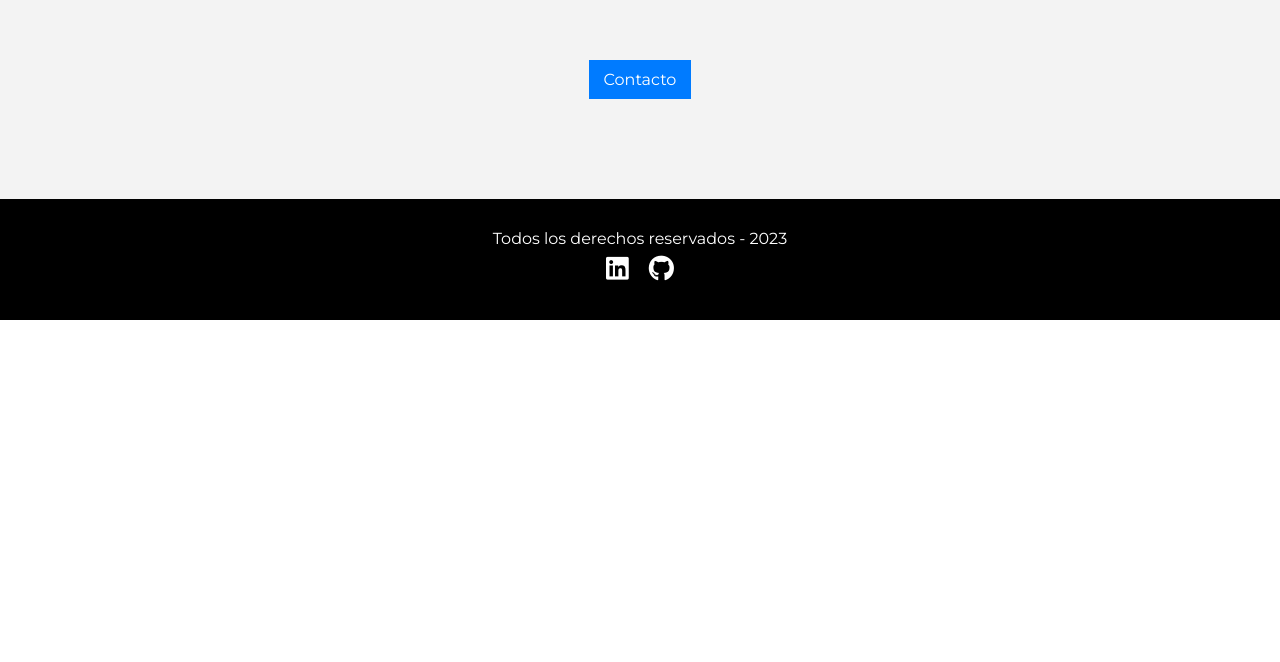
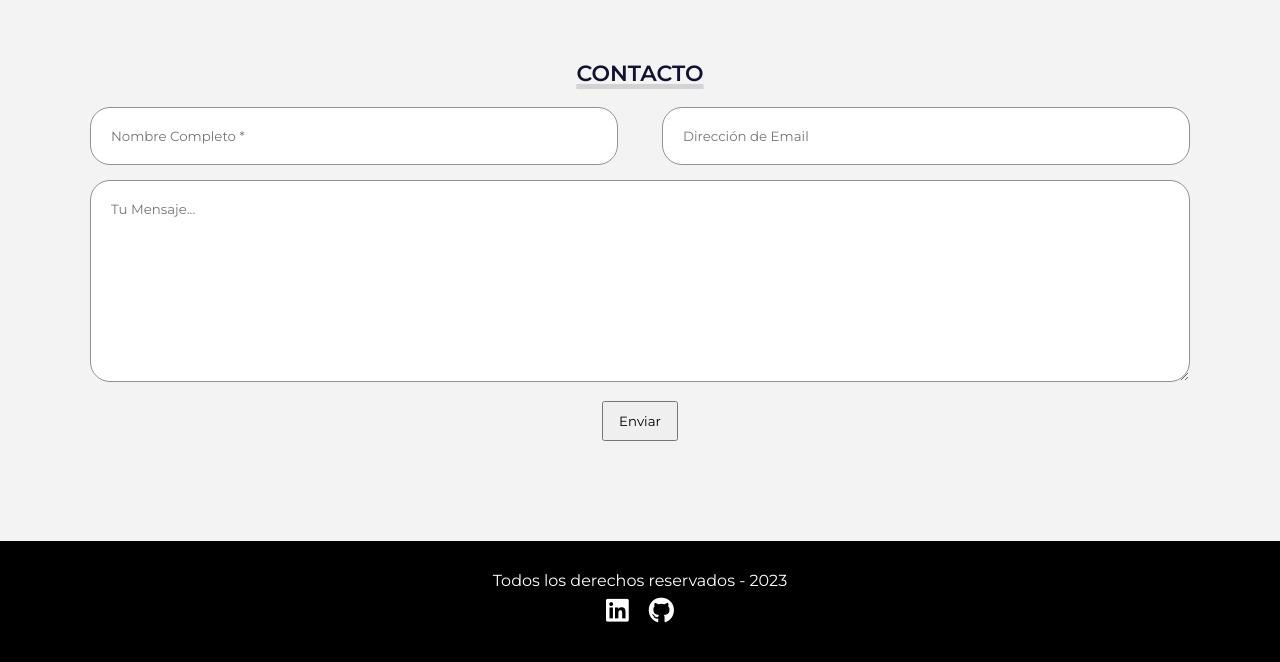
Before and after one commit to Nico-Dondo/Portfolio, a website: page index.html in a window 1280 px wide. Shown: the part 2646-3308 px from the top of the page. Before the commit the page ends 2966 px from the top, so only its background shows below. Drawn offline with Linux system fonts and the light colour scheme.

Commit message:
Rutas de linkeo

```diff
--- a/estilo.css
+++ b/estilo.css
@@ -670,16 +670,3 @@
                 margin-bottom: 15px;
             }
         }
-
-        /* Estilos CSS */
-.btn-enviar {
-    background-color: #007BFF;
-    color: white;
-    border: none;
-    padding: 10px 20px;
-    font-size: 16px;
-    cursor: pointer;
-}
-.btn-enviar:hover {
-    background-color: #0056b3;
-}
--- a/index.html
+++ b/index.html
@@ -193,9 +193,37 @@
 
     <!-- SECCTION C O N T A C T O -->
     <section id="contacto">
-        <button class="btn-enviar" onclick="enviarCorreo()">Contacto</button>
+        <h3 class="titulo-seccion">Contacto</h3>
+        <div class="contenedor-form">
+            <form id="formulario" action="mailto:tu-correo@example.com" method="get">
+                <div class="fila mitad">
+                    <input type="text" placeholder="Nombre Completo *" class="input-mitad" name="nombre">
+                    <input type="email" placeholder="Dirección de Email" class="input-mitad" name="email">
+                </div>
+                <div class="fila">
+                    <textarea name="mensaje" cols="30" rows="10" placeholder="Tu Mensaje..."
+                        class="input-full"></textarea>
+                </div>
+                <button type="submit" class="btn-enviar" onclick="enviarCorreo()">Enviar</button>
+            </form>
+        </div>
     </section>
 
+    <script>
+        function enviarCorreo() {
+            var nombre = document.getElementsByName('nombre')[0].value;
+            var email = document.getElementsByName('email')[0].value;
+            var mensaje = document.getElementsByName('mensaje')[0].value;
+
+            var destinatario = 'tu-correo@example.com';
+            var asunto = 'Mensaje de ' + nombre + ' (' + email + ')';
+            var cuerpo = mensaje;
+
+            var mailtoURL = 'mailto:' + destinatario + '?subject=' + encodeURIComponent(asunto) + '&body=' + encodeURIComponent(cuerpo);
+
+            window.location.href = mailtoURL;
+        }
+    </script>
 
 
 
--- a/script.js
+++ b/script.js
@@ -55,18 +55,23 @@ function efectoHabilidades() {
   }
 
 
+  function enviarCorreo() {
+    var nombre = document.getElementsByName('nombre')[0].value;
+    var email = document.getElementsByName('email')[0].value;
+    var mensaje = document.getElementsByName('mensaje')[0].value;
+
+    var destinatario = 'nicodondo1980@gmail.com';
+    var asunto = 'Mensaje de ' + nombre + ' (' + email + ')';
+    var cuerpo = mensaje;
+
+    var mailtoURL = 'mailto:' + destinatario + '?subject=' + encodeURIComponent(asunto) + '&body=' + encodeURIComponent(cuerpo);
+
+    window.location.href = mailtoURL;
+  }
 
 
-  function enviarCorreo() {
-    const destinatario = "nicodondo1980@gmail.com"; // Reemplaza con tu dirección de correo electrónico
-    const asunto = "Mensaje de un visitante del sitio";
-    const cuerpo = "Este es el cuerpo del mensaje.";
 
-    const mailtoUrl = `mailto:${encodeURIComponent(destinatario)}?subject=${encodeURIComponent(asunto)}&body=${encodeURIComponent(cuerpo)}`;
-    window.location.href = mailtoUrl;
-}
-
-
+document.getElementById("miBoton").addEventListener("click", enviarFormulario);
 
 function scrollToDescripcion() {
   const descripcionSection = document.getElementById('descripcion');
```
